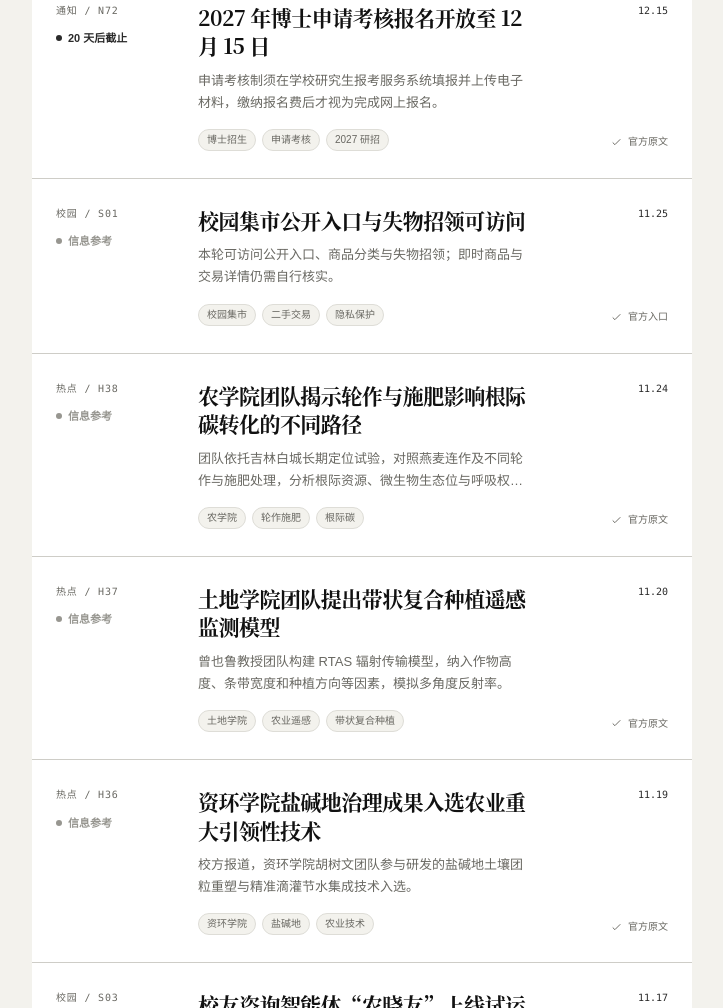
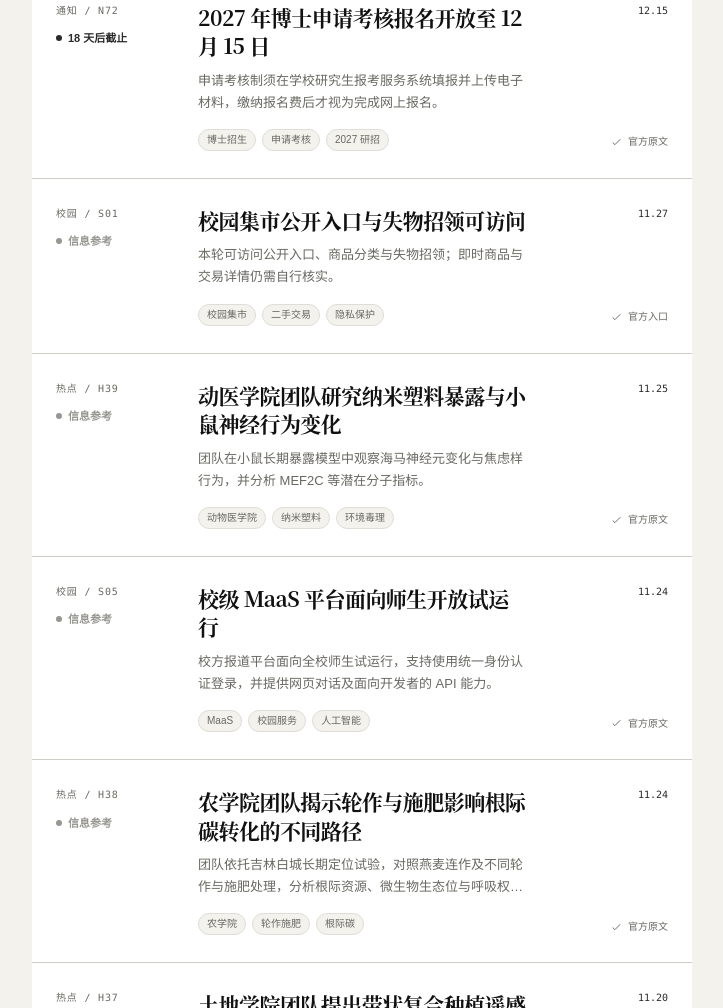
Before and after one commit to darcy-boom/school, a plain HTML site: page index.html in a window 1280 px wide. Shown: the part 1792-2800 px from the top of the page, without its empty margins (260-983 px from the left). Drawn offline with Linux system fonts and the light colour scheme.

Commit message:
Update-CAU-SIGNAL-2026-11-27

```diff
--- a/data/items.js
+++ b/data/items.js
@@ -1,7 +1,31 @@
 window.CAU_DATA = {
-  snapshot: "2026-11-25T20:03:00+08:00",
-  snapshotLabel: "2026 年 11 月 25 日 20:03",
+  snapshot: "2026-11-27T19:59:00+08:00",
+  snapshotLabel: "2026 年 11 月 27 日 19:59",
   items: [
+    {
+      id: "s05", category: "校园", title: "校级 MaaS 平台面向师生开放试运行",
+      publishedAt: "2026-11-24", dateLabel: "校新闻网 11 月 24 日报道；试运行中",
+      audience: "中国农业大学师生",
+      tags: ["MaaS", "校园服务", "人工智能"],
+      background: "学校信息化团队建设统一的大模型服务平台。",
+      summary: "校方报道平台面向全校师生试运行，支持使用统一身份认证登录，并提供网页对话及面向开发者的 API 能力。",
+      action: "按校新闻网报道及信息化办公室说明访问，使用本人校内账号登录，核对当前可用模型和服务规则。",
+      caveat: "本轮未登录测试平台；模型清单、体验额度和权限可能变化，不把报道中的数量视作实时状态。",
+      verification: { level: "official", label: "官方原文", note: "校新闻网 11 月 24 日全文确认负责单位、服务对象、试运行及登录方式。" },
+      sources: [{ channel: "学校新闻网", name: "校级 MaaS 平台试运行报道", url: "https://news.cau.edu.cn/zhxwnew/68879cb1fbc945e9b5387cd398b36732.htm" }]
+    },
+    {
+      id: "h39", category: "热点", title: "动医学院团队研究纳米塑料暴露与小鼠神经行为变化",
+      publishedAt: "2026-11-25", dateLabel: "论文 11 月 16 日在线发表；校新闻网 11 月 25 日报道",
+      audience: "关注兽医公共卫生、环境毒理与科研方法的师生",
+      tags: ["动物医学院", "纳米塑料", "环境毒理"],
+      background: "动物医学院刘天龙团队研究聚苯乙烯纳米塑料暴露的神经毒性机制。",
+      summary: "团队在小鼠长期暴露模型中观察海马神经元变化与焦虑样行为，并分析 MEF2C 等潜在分子指标。",
+      action: "阅读校新闻网解读和论文，引用研究结论时区分动物实验与人群证据。",
+      caveat: "动物模型结果不能直接推断人群健康风险，也不能作为医疗建议。",
+      verification: { level: "official", label: "官方原文", note: "校新闻网 11 月 25 日全文确认团队、论文在线时间、模型对象与发现范围。" },
+      sources: [{ channel: "学校新闻网", name: "纳米塑料神经毒性研究报道", url: "https://news.cau.edu.cn/kxyj/ecb2284f9b664855966dadbf27b828d0.htm" }]
+    },
     {
       id: "c13", category: "竞赛", title: "动医教师教学创新大赛院内推荐材料 12 月 10 日 17:00 前提交",
       publishedAt: "2026-11-24", deadline: "2026-12-10T17:00:00+08:00",
@@ -74,19 +98,6 @@ window.CAU_DATA = {
       caveat: "入选名单与报道中的示范效果不等于在任意盐碱地可获得相同增产或节水效果。",
       verification: { level: "official", label: "官方原文", note: "校新闻网 11 月 19 日全文确认团队、技术名称与入选事实。" },
       sources: [{ channel: "学校新闻网", name: "盐碱地治理技术入选报道", url: "https://news.cau.edu.cn/zhxwnew/ef50c841b6d8453c9dd02b02fe03c0c6.htm" }]
-    },
-    {
-      id: "c11", category: "竞赛", title: "园艺学院职业规划大赛进入院赛阶段",
-      publishedAt: "2026-11-02", sortAt: "2026-11-23T00:00:00+08:00",
-      dateLabel: "报名阶段至 11 月 22 日；院赛拟于 11 月 23—27 日",
-      audience: "园艺学院已参加院内选拔的本科生、研究生",
-      tags: ["园艺学院", "职业规划大赛", "院内选拔"],
-      background: "学校举办第四届全国大学生职业规划大赛校内选拔赛，园艺学院组织院内选拔。",
-      summary: "学院原文安排报名至 11 月 22 日，院赛拟于 11 月 23—27 日开展；具体安排以学院通知群为准。",
-      action: "已报名者留意学院通知群与赛程安排，按通知准备院赛材料。",
-      caveat: "报名截止日未给具体小时，本站在 11 月 22 日 20:05 按保守口径不再展示报名动作；院赛时间仍为拟定。",
-      verification: { level: "official", label: "官方原文", note: "园艺学院 11 月 2 日完整原文确认赛道对象、报名方式和院赛窗口。" },
-      sources: [{ channel: "园艺学院", name: "第四届职业规划大赛院内选拔通知", url: "https://yyxy.cau.edu.cn/art/2026/11/2/art_3227_1144027.html" }]
     },
     {
       id: "h34", category: "热点", title: "资环学院团队提出河流水质多污染物政策评估路径",
@@ -308,15 +319,15 @@ window.CAU_DATA = {
       id: "s01",
       category: "校园",
       title: "校园集市公开入口与失物招领可访问",
-      publishedAt: "2026-11-25",
-      dateLabel: "11 月 25 日复核：入口、分类与失物招领可访问",
+      publishedAt: "2026-11-27",
+      dateLabel: "11 月 27 日复核：入口、分类与失物招领可访问",
       audience: "需要校内二手交易、闲置流转与失物招领的师生",
       tags: ["校园集市", "二手交易", "隐私保护"],
       background: "中国农大校园集市提供校内二手物品、失物招领等公开信息入口。",
       summary: "本轮可访问公开入口、商品分类与失物招领；即时商品与交易详情仍需自行核实。",
       action: "需要使用时进入官方入口自行查看，优先校内当面交接并现场核验物品，警惕预付、外链和私下转账风险。",
-      caveat: "11 月 25 日仅确认公开入口可访问；单条交易、价格与对方身份须二次核验。",
-      verification: { level: "official", label: "官方入口", note: "11 月 25 日公开入口、分类与失物招领可访问；未核验个人交易。" },
+      caveat: "11 月 27 日仅确认公开入口可访问；单条交易、价格与对方身份须二次核验。",
+      verification: { level: "official", label: "官方入口", note: "11 月 27 日公开入口、分类与失物招领可访问；未核验个人交易。" },
       sources: [
         { channel: "校园集市", name: "中国农业大学校园集市", url: "https://ershou.cau.edu.cn/" }
       ]
@@ -330,6 +341,6 @@ window.CAU_DATA = {
     { name: "知乎", state: "discovery", label: "访问受限", detail: "本轮公开搜索未取得可稳定回溯并补强校方安排的正文；完整内容可能受访问限制。", url: "https://www.zhihu.com/" },
     { name: "小红书", state: "partial", label: "需要登录", detail: "本轮公开搜索未取得可稳定核验的校务正文；部分内容需要登录。", url: "https://www.xiaohongshu.com/" },
     { name: "微博", state: "partial", label: "抓取受限", detail: "可定位中国农业大学官方账号，但本轮官方时间流受 robots 限制，关键事实仍回查责任单位原文。", url: "https://weibo.com/cau1905" },
-    { name: "校园集市", state: "verified", label: "入口可访问", detail: "11 月 25 日公开入口、分类和失物招领可访问；不展示即时商品、个人联系方式、价格或交易状态。", url: "https://ershou.cau.edu.cn/" }
+    { name: "校园集市", state: "verified", label: "入口可访问", detail: "11 月 27 日公开入口、分类和失物招领可访问；不展示即时商品、个人联系方式、价格或交易状态。", url: "https://ershou.cau.edu.cn/" }
   ]
 };
--- a/index.html
+++ b/index.html
@@ -37,7 +37,7 @@
       <a href="#coverage">渠道审计</a>
       <a href="#method">核验方法</a>
     </nav>
-    <div class="snapshot"><span aria-hidden="true"></span>核验快照 · 2026.11.25</div>
+    <div class="snapshot"><span aria-hidden="true"></span>核验快照 · 2026.11.27</div>
   </header>
 
   <main id="top">
@@ -56,7 +56,7 @@
         <div class="metric"><strong id="metric-total">—</strong><span>条已整理信息</span></div>
         <div class="metric"><strong id="metric-action">—</strong><span>个未来行动节点</span></div>
         <div class="metric"><strong id="metric-sources">—</strong><span>个原始来源链接</span></div>
-        <div class="metric metric-inverse"><strong>11.25</strong><span>本次核验截点</span></div>
+        <div class="metric metric-inverse"><strong>11.27</strong><span>本次核验截点</span></div>
       </div>
     </section>
 
@@ -127,7 +127,7 @@
           <h2 id="deadline-title">下一截止</h2>
         </div>
         <div id="deadline-list" class="deadline-list"></div>
-        <p class="deadline-note">倒计时以 2026 年 11 月 25 日 20:03 核验截点计算，不随本机日期漂移。未写明具体时刻的截止日按保守口径排序，须回查原文。</p>
+        <p class="deadline-note">倒计时以 2026 年 11 月 27 日 19:59 核验截点计算，不随本机日期漂移。未写明具体时刻的截止日按保守口径排序，须回查原文。</p>
       </aside>
     </section>
 
```
Also changed, not shown: 3 other files.
